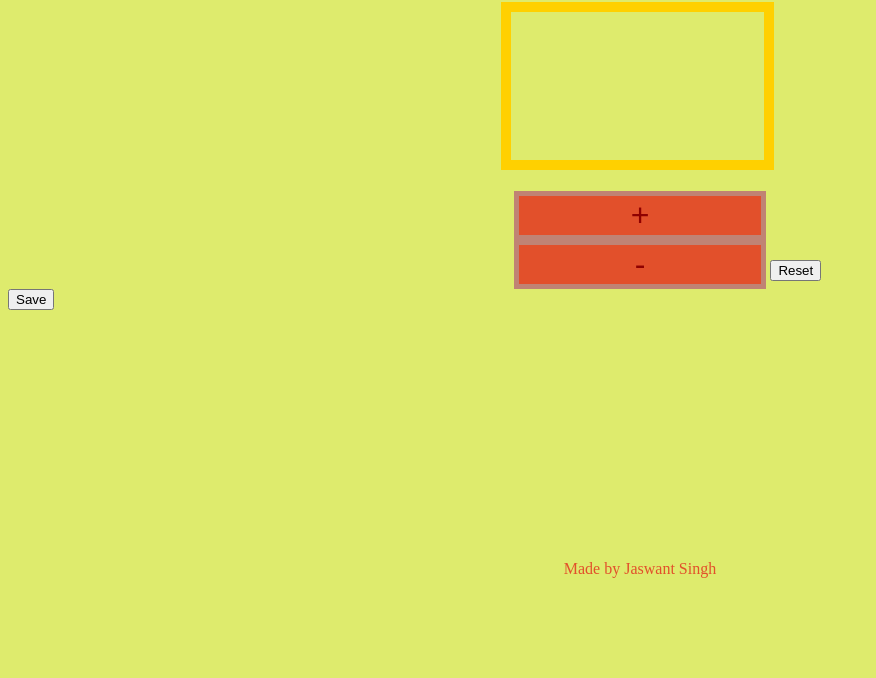
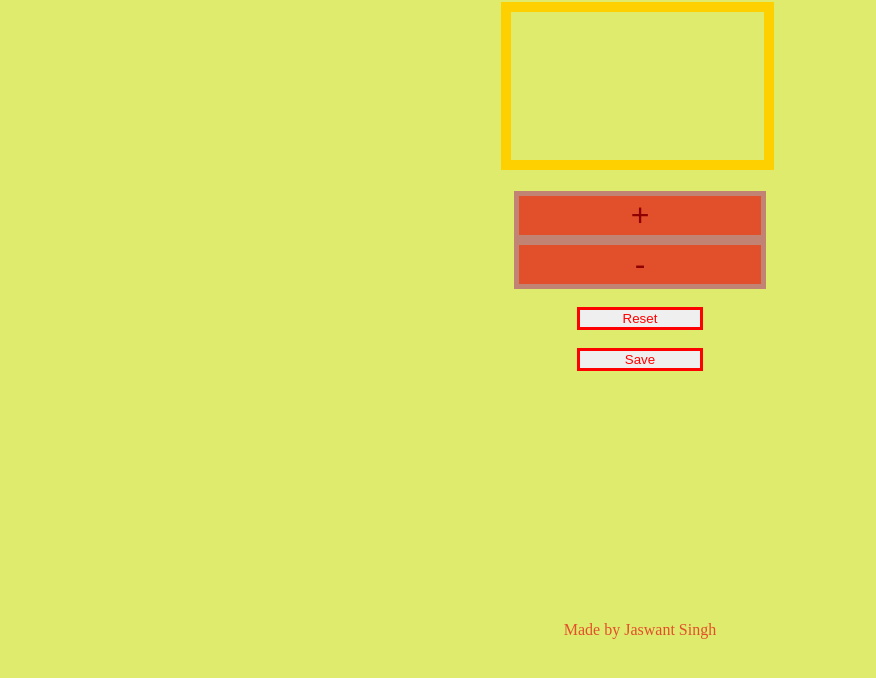
Before and after one commit to Jaswantsinghh/Tally-Counter, a plain HTML site: page index.html in a window 1280 px wide. Shown: the part 78-756 px from the top of the page, without its empty margins (0-876 px from the left). Drawn offline with Linux system fonts and the light colour scheme.

Commit message:
styling on reset and save button done and double tap feature desabled

```diff
--- a/index.html
+++ b/index.html
@@ -12,9 +12,11 @@
     <h1 id="heading"></h1>
     <button id="inc" onclick=fun()>+</button>
     <button id="dec" onclick=dec()>-</button>
-    <button onclick=reset()>Reset</button>
     <br>
-    <button onclick=save()>Save</button>
+    <br>
+    <button id="reset" onclick=reset()>Reset</button>
+    <br> <br>
+    <button id="save" onclick=save()>Save</button>
     <footer>Made by Jaswant Singh</footer>
 </body>
 <script src="app.js"></script>
--- a/style.css
+++ b/style.css
@@ -34,3 +34,14 @@ footer
     text-align: center;
     margin-top: 250px;
 }
+#reset, #save
+{
+    width: 10%;
+    border: 3px solid red;
+    color: red;
+    margin-left: 45%;
+}
+#inc, #dec
+{
+    touch-action: manipulation;
+}
```
